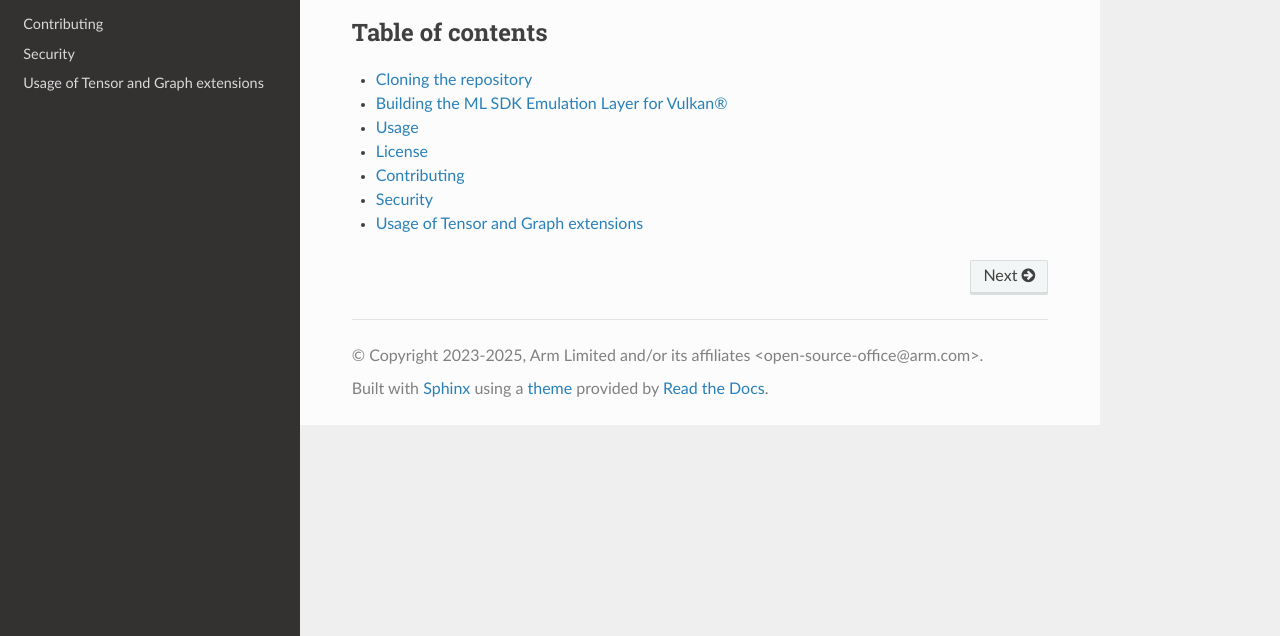
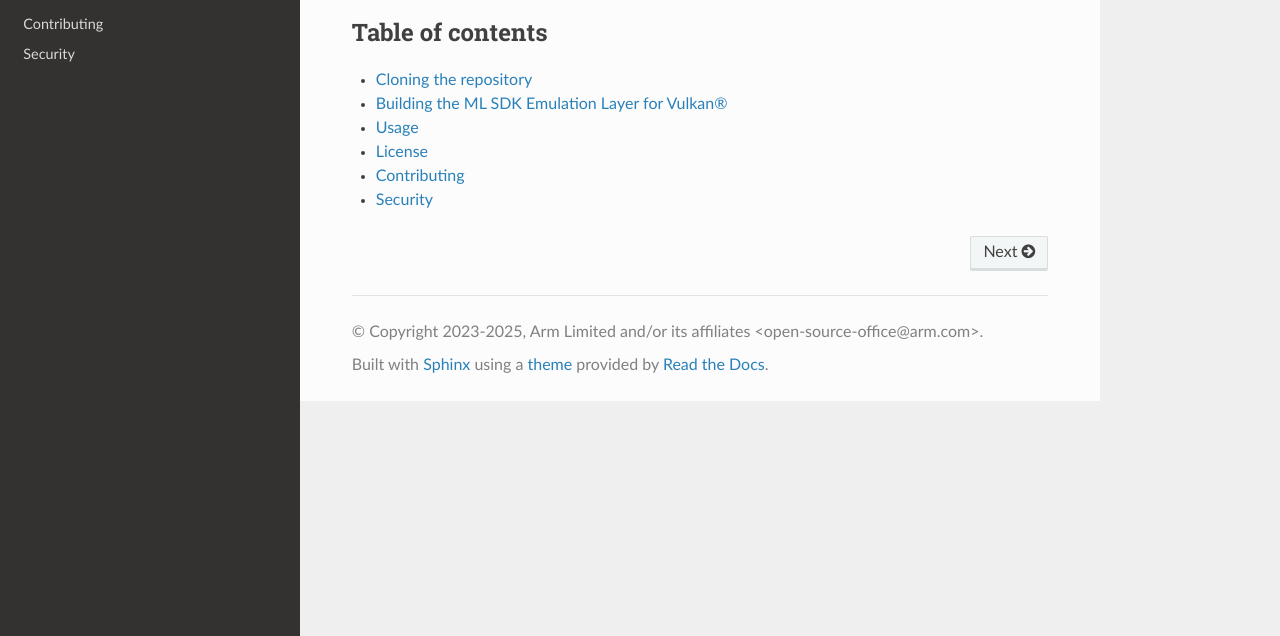
Before and after one commit to jerryzhao173985/ai-ml-emulation-layer-for-vulkan, a Sphinx documentation site: the page built from docs/source/index.rst, in a window 1280 px wide, cut to the strip 264-900 px from the top of the page. Built offline with Sphinx 7.4.7 and the Read the Docs theme 3.1.0, drawn with Linux system fonts in a browser that asks for light colours; some of the changed lines change nothing that is shown.

Commit message:
Remove puml diagrams from docs
Change-Id: I134f51a7c0f3a7a8c27cbef59aa735d5f62b68ae
Signed-off-by: Freddie Liardet <frederick.liardet@arm.com>

```diff
--- a/docs/source/index.rst
+++ b/docs/source/index.rst
@@ -16,4 +16,3 @@ ML Emulation Layer for Vulkan®
    license.rst
    contributing.rst
    security.rst
-   puml.rst
--- a/docs/source/puml.rst
+++ /dev/null
@@ -1,6 +0,0 @@
-Usage of Tensor and Graph extensions
-====================================
-
-The following diagrams explain how structs and commands added by the Tensor and Graph extensions interact with each other. First with an overall view of how the pipeline, descriptor set and Tensor objects interact:
-
-.. plantuml:: puml/graph_object_diagram.puml
```
